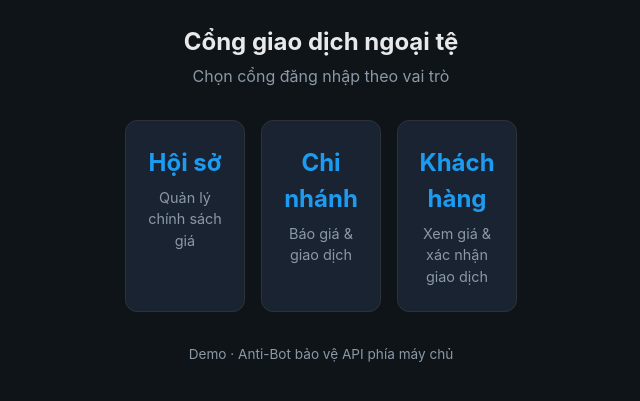
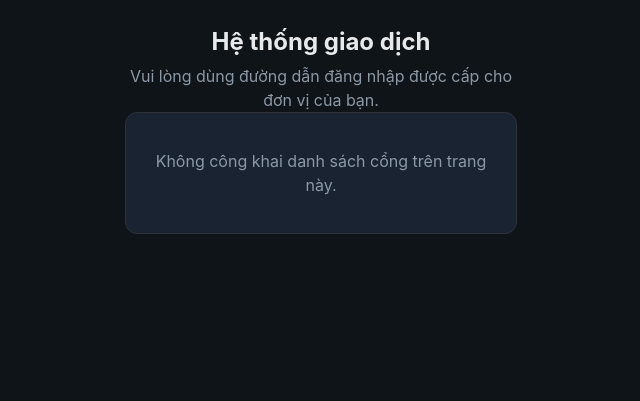
Before and after one commit to trongltgit/anti-bot-pro, a Flask app: page / in a window 1280 px wide. Shown: the top 401 px of the page, without its empty margins (319-959 px from the left). Run offline with Flask 3, Linux system fonts and the light colour scheme; parts of the project's set-up code (start-up, migrations or seed data) failed here and were passed over.

Commit message:
Update index.html

```diff
--- a/templates/index.html
+++ b/templates/index.html
@@ -3,32 +3,18 @@
 <head>
   <meta charset="UTF-8">
   <meta name="viewport" content="width=device-width, initial-scale=1.0">
-  <title>Cổng giao dịch</title>
+  <title>Hệ thống giao dịch</title>
   <link rel="stylesheet" href="/static/css/style.css">
 </head>
 <body>
   <div class="container narrow">
     <header class="center">
-      <h1>Cổng giao dịch ngoại tệ</h1>
-      <p class="subtitle">Chọn cổng đăng nhập theo vai trò</p>
+      <h1>Hệ thống giao dịch</h1>
+      <p class="subtitle">Vui lòng dùng đường dẫn đăng nhập được cấp cho đơn vị của bạn.</p>
     </header>
-
-    <div class="portal-grid">
-      <a class="portal-card" href="/login/hq">
-        <h2>Hội sở</h2>
-        <p>Quản lý chính sách giá</p>
-      </a>
-      <a class="portal-card" href="/login/cn">
-        <h2>Chi nhánh</h2>
-        <p>Báo giá & giao dịch</p>
-      </a>
-      <a class="portal-card" href="/login/kh">
-        <h2>Khách hàng</h2>
-        <p>Xem giá & xác nhận giao dịch</p>
-      </a>
-    </div>
-
-    <p class="center muted small">Demo · Anti-Bot bảo vệ API phía máy chủ</p>
+    <section class="card center">
+      <p class="muted">Không công khai danh sách cổng trên trang này.</p>
+    </section>
   </div>
 </body>
 </html>
```
